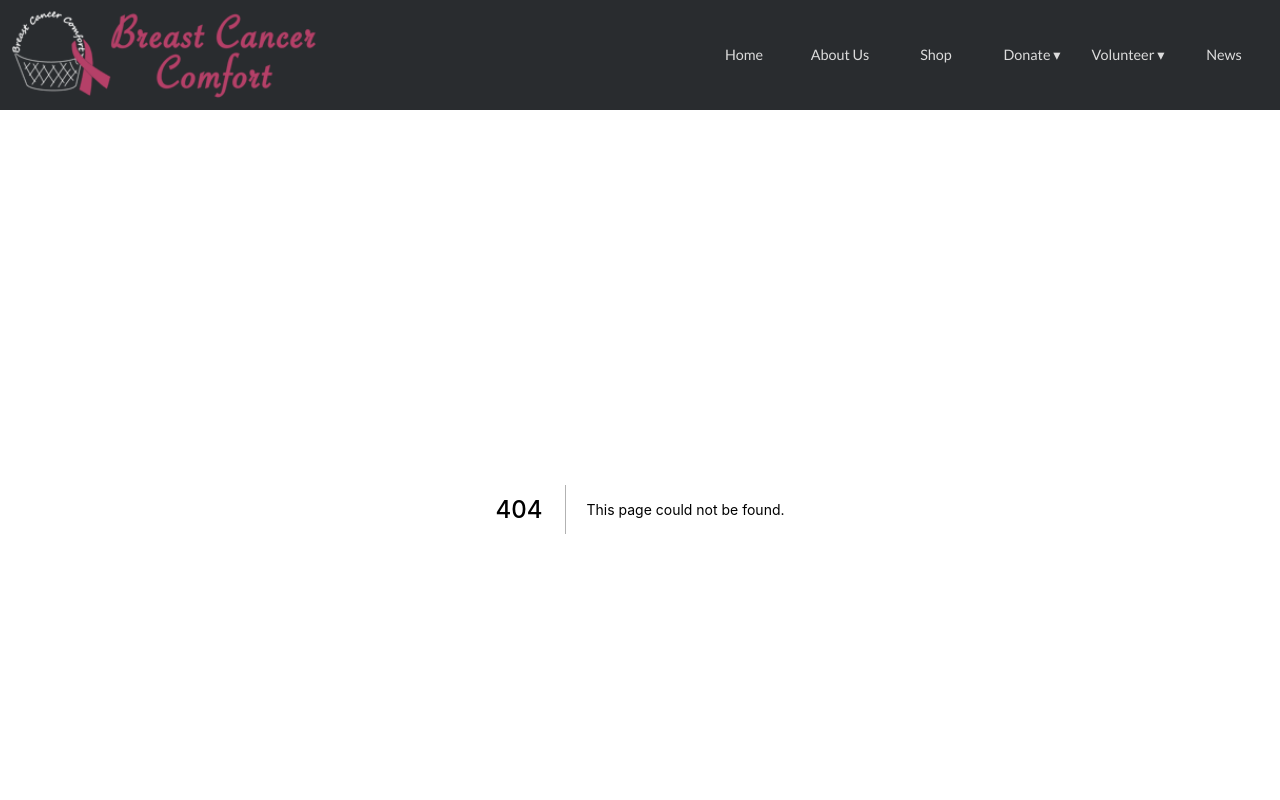
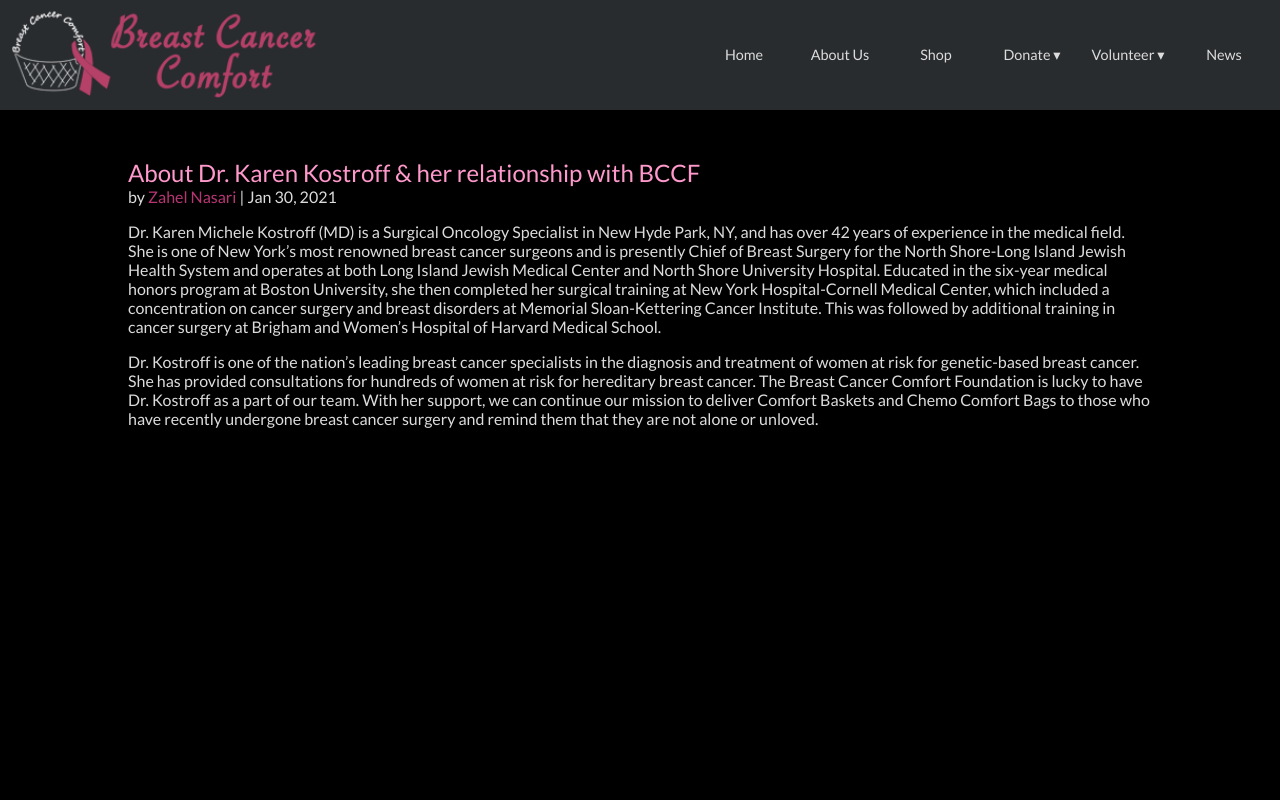
Before and after one commit to vishalicious213/bcc-v2, a Next.js app: page /news/2022-01-30 in a window 1280 px wide. Before the commit this address had no page. Shown: the top 800 px of the page. Built offline with nearby package versions, Linux system fonts and the light colour scheme.

Commit message:
drafted news/2022-01-30 (Dr Kostroff)

```diff
--- /dev/null
+++ b/pages/news/2022-01-30.js
@@ -0,0 +1,47 @@
+import Head from 'next/head'
+import styles from '../../styles/Home.module.css'
+
+export default function Post() {
+  return (
+    <div className={styles.container}>
+        <Head>
+            <title>News | Breast Cancer Comfort Foundation</title>
+            <link rel="icon" href="/cropped-BCCF-basket-logo-white-5001-32x32.png" sizes="32x32" />
+            <link rel="icon" href="/cropped-BCCF-basket-logo-white-5001-192x192.png" sizes="192x192" />
+            <link rel="apple-touch-icon-precomposed" href="/cropped-BCCF-basket-logo-white-5001-180x180.png" />
+        </Head>
+
+        <main className={styles.main}>
+            <div className='post'>
+                <h2 className='no-space-below'>About Dr. Karen Kostroff & her relationship with BCCF</h2>
+                <p className='no-space-above'>by <span>Zahel Nasari</span> | Jan 30, 2021</p>
+                <p>Dr. Karen Michele Kostroff (MD) is a Surgical Oncology Specialist in New Hyde Park, NY, and has over 42 years of experience in the medical field. She is one of New York’s most renowned breast cancer surgeons and is presently Chief of Breast Surgery for the North Shore-Long Island Jewish Health System and operates at both Long Island Jewish Medical Center and North Shore University Hospital. Educated in the six-year medical honors program at Boston University, she then completed her surgical training at New York Hospital-Cornell Medical Center, which included a concentration on cancer surgery and breast disorders at Memorial Sloan-Kettering Cancer Institute. This was followed by additional training in cancer surgery at Brigham and Women’s Hospital of Harvard Medical School.</p>
+                <p>Dr. Kostroff is one of the nation’s leading breast cancer specialists in the diagnosis and treatment of women at risk for genetic-based breast cancer. She has provided consultations for hundreds of women at risk for hereditary breast cancer. The Breast Cancer Comfort Foundation is lucky to have Dr. Kostroff as a part of our team. With her support, we can continue our mission to deliver Comfort Baskets and Chemo Comfort Bags to those who have recently undergone breast cancer surgery and remind them that they are not alone or unloved.</p>
+            </div>
+        </main>
+
+        <style jsx>
+          {`
+          .post {
+            width: 80%;
+            margin: 3rem auto;
+            color: white;
+          }
+
+          h2 {
+            font-weight: 500;
+            color: #ff99cc;
+          }
+
+          p {
+            color: gainsboro;
+          }
+
+          span {
+            color: #b83574;
+          }
+          `}
+        </style>
+    </div>
+  )
+}
```
